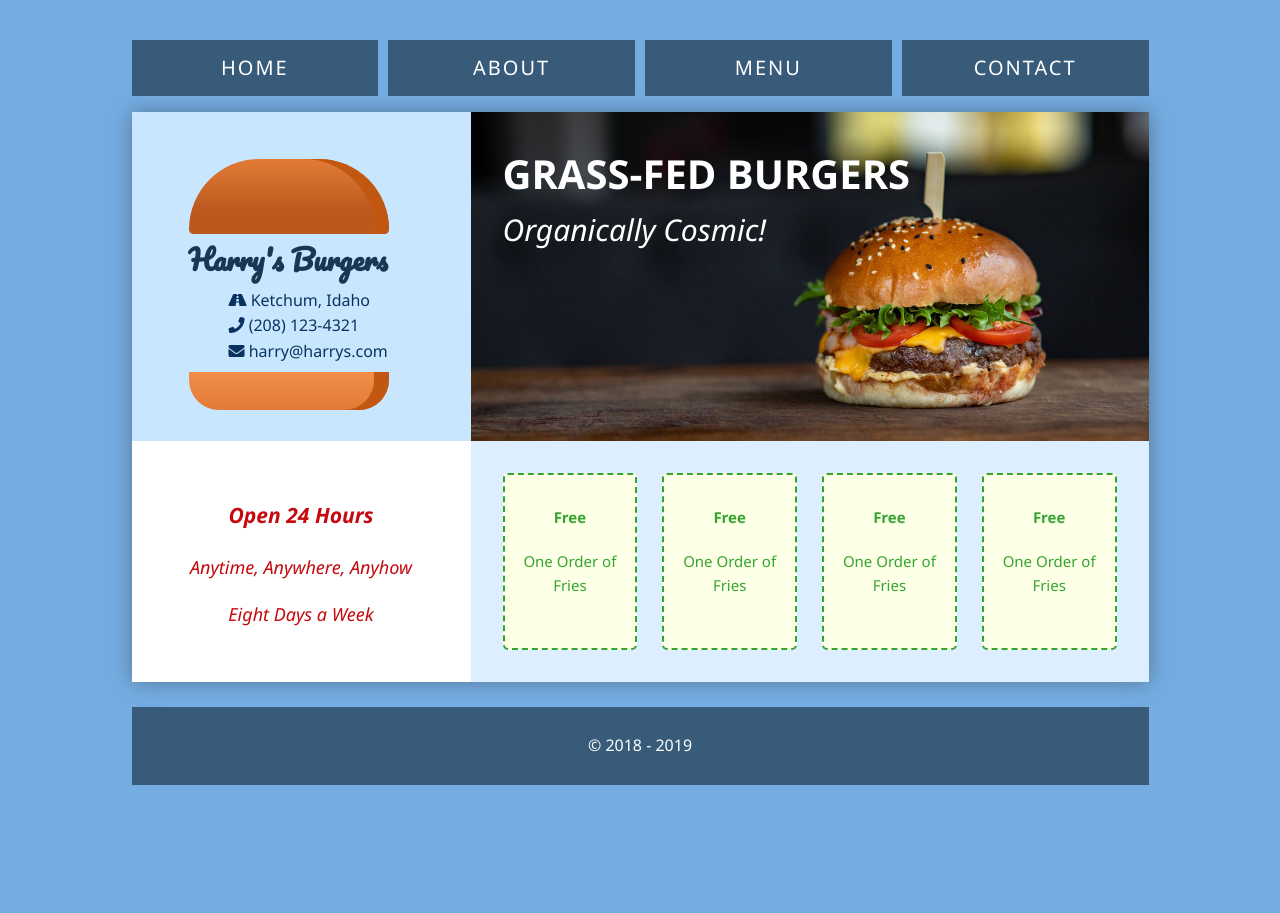
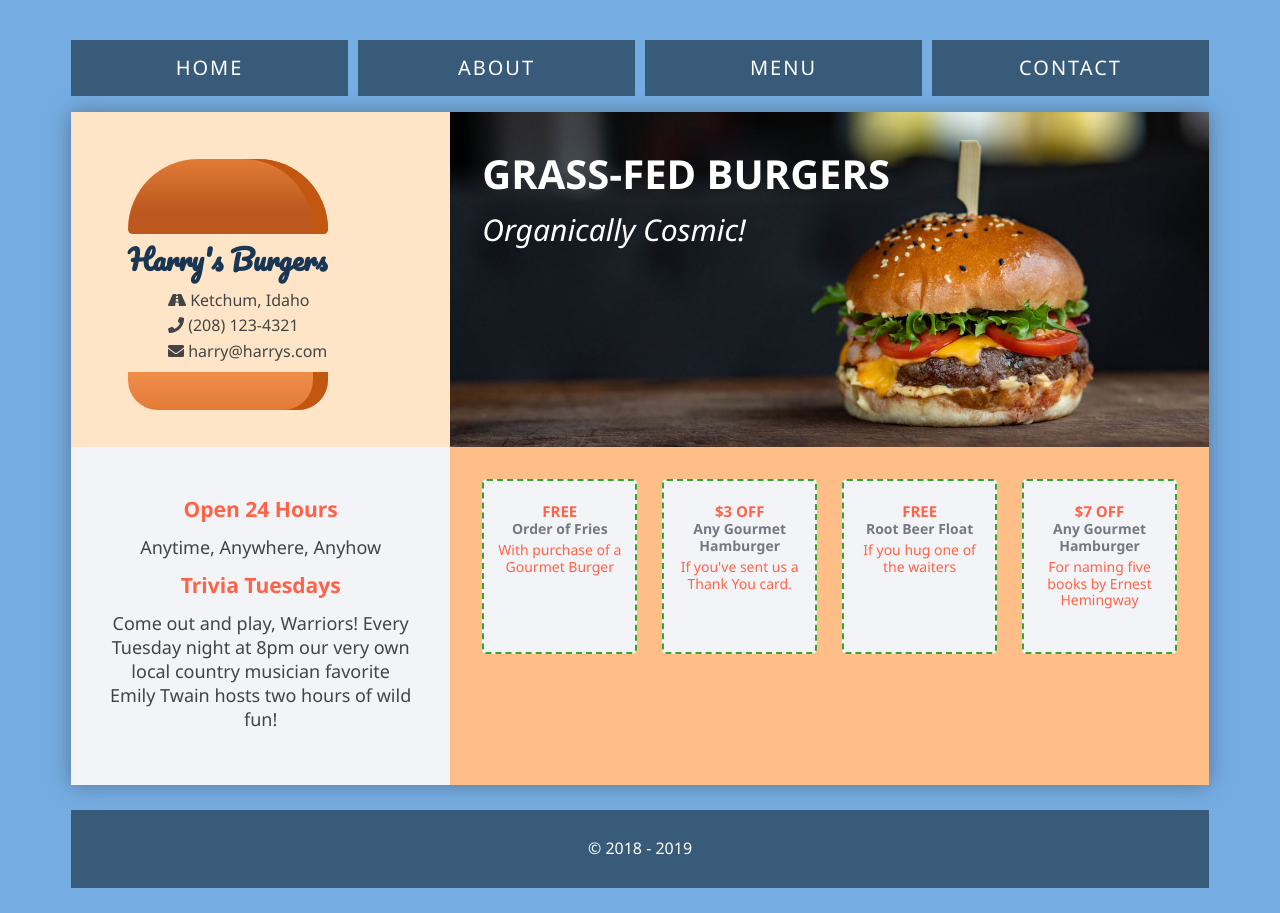
Before and after one commit to philipnightwolf/harrys-burgers, a website: page dist/index.html in a window 1280 px wide. Before the commit the page ends 810 px from the top, so only its background shows below. Drawn offline with Linux system fonts and the light colour scheme.

Commit message:
Updated home, about pages, added variables

```diff
--- a/dist/index.html
+++ b/dist/index.html
@@ -5,7 +5,7 @@
   <meta charset="UTF-8">
   <meta http-equiv="X-UA-Compatible" content="ie=edge">
   <meta name="viewport" content="width=device-width, initial-scale=1.0">
-  <title>Harry's Burgers | Orgasmic Hamburgers</title>
+  <title>Harry's Burgers | Organic Hamburgers</title>
   <link rel="stylesheet" href="https://use.fontawesome.com/releases/v5.7.2/css/all.css"
     integrity="sha384-fnmOCqbTlWIlj8LyTjo7mOUStjsKC4pOpQbqyi7RrhN7udi9RwhKkMHpvLbHG9Sr" crossorigin="anonymous">
   <link href="https://fonts.googleapis.com/css?family=Pacifico" rel="stylesheet">
@@ -25,7 +25,8 @@
     </nav>
 
     <div class="wrapper">
-      <div class="company-info">
+
+      <section id="company-info">
         <div class="burger-box">
           <div class="bun-top"></div>
           <h1>Harry's Burgers</h1>
@@ -36,37 +37,42 @@
           </ul>
           <div class="bun-bottom"></div>
         </div><!-- End of burger-box -->
-      </div><!-- End of company-info -->
+      </section><!-- End of company-info -->
 
-      <div class="hamburger">
+      <section id="hero">
         <h1>Grass-Fed Burgers</h1>
         <p>Organically Cosmic!</p>
-      </div><!-- End of hamburger -->
+      </section><!-- End of hamburger -->
 
-      <div class="open">
+      <section id="open-24">
         <h3>Open 24 Hours</h3>
         <p>Anytime, Anywhere, Anyhow</p>
-        <p>Eight Days a Week</p>
-      </div>
+        <h3>Trivia Tuesdays</h3>
+        <p>Come out and play, Warriors! Every Tuesday night at 8pm our very own local country musician favorite Emily Twain hosts two hours of wild fun!</p>
+      </section>
 
-      <div class="coupons">
+      <section id="coupons">
         <div class="coupon">
           <h4>Free</h4>
-          <p>One Order of Fries</p>
+          <h5>Order of Fries</h5>
+          <p>With purchase of a Gourmet Burger</p>
+        </div>
+        <div class="coupon">
+          <h4>$3 Off</h4>
+          <h5>Any Gourmet Hamburger</h5>
+          <p>If you've sent us a Thank You card.</p>
         </div>
         <div class="coupon">
           <h4>Free</h4>
-          <p>One Order of Fries</p>
+          <h5>Root Beer Float</h5>
+          <p>If you hug one of the waiters</p>
         </div>
         <div class="coupon">
-          <h4>Free</h4>
-          <p>One Order of Fries</p>
+          <h4>$7 Off</h4>
+          <h5>Any Gourmet Hamburger</h5>
+          <p>For naming five books by Ernest Hemingway</p>
         </div>
-        <div class="coupon">
-          <h4>Free</h4>
-          <p>One Order of Fries</p>
-        </div>
-      </div>
+      </section>
 
     </div><!-- End of Wrapper -->
       <div class="footer">
@@ -74,7 +80,5 @@
       </div>
   </div><!-- End of Container -->
 
-
 </body>
-
 </html>
--- a/dist/style.css
+++ b/dist/style.css
@@ -1,15 +1,23 @@
 * {
   box-sizing: border-box;
+}
+
+/* Color Variables */
+:root {
+  --body-bgColor: #75ade3;
+  --h1Color: #09335e;
+  --tomatoRed: #ff6347;
+  --greyTxt: #444;;
 }
 
 /* GLOBAL STYLES */
 body {
   display: grid;
-  background: #75ade3;
-  color: #09335e;
+  background: var(--body-bgColor);
   line-height: 1.6;
   font-family: 'Segoe UI', Tahoma, Geneva, Verdana, sans-serif;
   padding: 1em;
+  color: var(--greyTxt);
 }
 .container {
   max-width: 1170px;
@@ -24,48 +32,21 @@ body {
 .wrapper > * {
   padding: 1em;
 }
-.hamburger {
-  max-width: 100%;
-  background: #f9feff;
-  background: url(img/hamburger.jpg);
-  background-position: center;
-  background-size: cover;
-  color: white;
+
+/* ELEMENTS */
+h1 {
+  margin-top: -2px;
 }
-.hamburger h1 {
-  text-transform: uppercase;
-  font-size: 40px;
-  margin-bottom: 0;
+h1, h2 {
+  color: var(--h1Color);
 }
-.hamburger p {
-  font-size: 30px;
+ul {
+  list-style: none;
   margin-top: 0;
-  font-style: italic;
+  margin-bottom: 1rem;
 }
-.open {
-  background-color: white;
-  color: #c5090e;
-  font-style: italic;
-  text-align: center;
-  font-size: 18px;
-}
-
-.coupons {
-  display: grid;
-  grid-gap: 25px;
-  grid-template-columns: repeat(auto-fit, minmax(100px, 1fr));
-  background-color: #dceeff;
-  color: #444;
-}
-.coupon {
-  background-color: #fdffe7;
-  color: #34a62f;
-  border-radius: 5px;
-  padding: 10px;
-  font-size: 150%;
-  border: 2px dashed #34a62f;
-  font-size: 15px;
-  text-align: center;
+p.dotted {
+  border-bottom: 1px dotted #f08e4a;
 }
 
 /* NAVIGATION */
@@ -108,20 +89,12 @@ body {
   transform: scaleX(0.8);
 }
 
-/* ELEMENTS */
-h1 {
-  margin-top: -2px;
+/* COMPANY INFO */
+#company-info {
+  background: #ffe5c7;
+  padding-bottom: 10%;
+  color: var(--greyTxt);
 }
-ul {
-  list-style: none;
-  margin-top: 0;
-  margin-bottom: 1rem;
-}
-p.dotted {
-  border-bottom: 1px dotted #f08e4a;
-}
-
-/* BURGER BOX */
 .burger-box {
   width: 250px;
   height: 250px;
@@ -143,10 +116,6 @@ p.dotted {
 .burger-box ul {
   padding-top: 0.3rem;
   margin-bottom: 0.5rem;
-}
-.company-info {
-  background: #c9e6ff;
-  padding-bottom: 10%;
 }
 
 /* BURGER BOX H1 ANIMATION */
@@ -197,6 +166,76 @@ p.dotted {
   background: linear-gradient(#f08e4a, #e27b36);
   box-shadow: inset -15px 0 #c15711;
   border-radius: 0 0 30px 30px;
+}
+
+/* HERO SECTION */
+#hero {
+  max-width: 100%;
+  background: #f9feff;
+  background: url(img/hamburger.jpg);
+  background-position: center;
+  background-size: cover;
+  color: white;
+}
+#hero h1 {
+  text-transform: uppercase;
+  font-size: 40px;
+  margin-bottom: 0;
+  color: white;
+}
+#hero p {
+  font-size: 30px;
+  margin-top: 0;
+  font-style: italic;
+}
+
+/* OPEN 24 SECTION */
+#open-24 {
+  background-color: #f3f4f7;
+  color: var(--tomatoRed);
+  text-align: center;
+  font-size: 18px;
+  line-height: 10px;
+}
+#open-24 p {
+  color: var(--greyTxt);
+  line-height: 24px;
+}
+
+/* COUPONS SECTION */
+#coupons {
+  display: grid;
+  grid-gap: 25px;
+  grid-template-columns: repeat(auto-fit, minmax(100px, 1fr));
+  background-color: #ffbd88;
+  color: var(--greyTxt);
+}
+.coupon {
+  background-color: #f3f4f7;
+  color: #34a62f;
+  border-radius: 5px;
+  padding: 1px 10px 1px 10px;
+  font-size: 150%;
+  border: 2px dashed #34a62f;
+  font-size: 15px;
+  text-align: center;
+}
+.coupon h4 {
+  margin-bottom: -22px;
+  text-transform: uppercase;
+  color: var(--tomatoRed);
+  line-height: 1.2;
+}
+.coupon h5 {
+  margin-bottom: -10px;
+  color: #767884;
+  line-height: 1.2;
+  font-size: 14px;
+}
+.coupon p {
+  color: var(--tomatoRed);
+  line-height: 1.2;
+  font-size: 14px;
 }
 
 /* CONTACT AREA STYLES */
@@ -262,7 +301,7 @@ button:hover,
 /* FOOTER */
 .footer {
   background: #385b79;
-  color: white;
+  color: #fff;
   grid-row-start: 2;
   grid-row-end: 3;
   text-align: center;
@@ -273,8 +312,9 @@ button:hover,
   margin-bottom: -15px;
 }
 
+/* MEDIA QUERIES */
 /* LARGE SCREENS */
-@media (min-width: 700px) {
+@media (min-width: 800px) {
   .wrapper {
     display: grid;
     grid-template-columns: 1fr 2fr;
@@ -282,14 +322,20 @@ button:hover,
   .wrapper > * {
     padding: 2em;
   }
-  .company-info h3,
-  .company-info ul {
+  #company-info h3,
+  #company-info ul {
     text-align: left;
   }
+  .coupon {
+    height: 175px;
+  }
 }
-
 /* SMALL SCREENS */
 @media (max-width: 320px) {
+  #company-info ul {
+    padding: 10px 0 0 20px;
+    font-size: 13px;
+  }
   .burger-box {
     /* padding-right: 45px; */
     width: 200px;
@@ -298,10 +344,6 @@ button:hover,
   .burger-box h1 {
     font-size: 22px;
   }
-  .company-info ul {
-    padding: 10px 0 0 20px;
-    font-size: 13px;
-  }
   h2 {
     font-size: 16px;
   }
```
Also changed, not shown: dist/about.html (+6 -5 lines), dist/contact.html (+7 -7 lines), dist/menu.html (+10 -8 lines).
